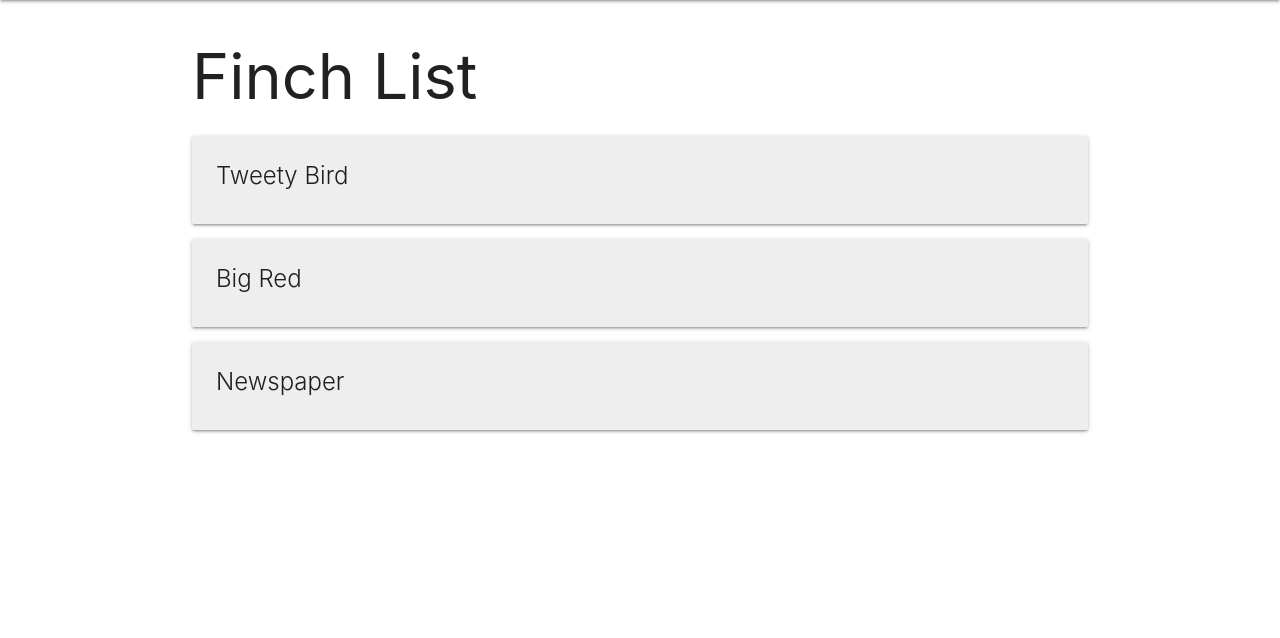
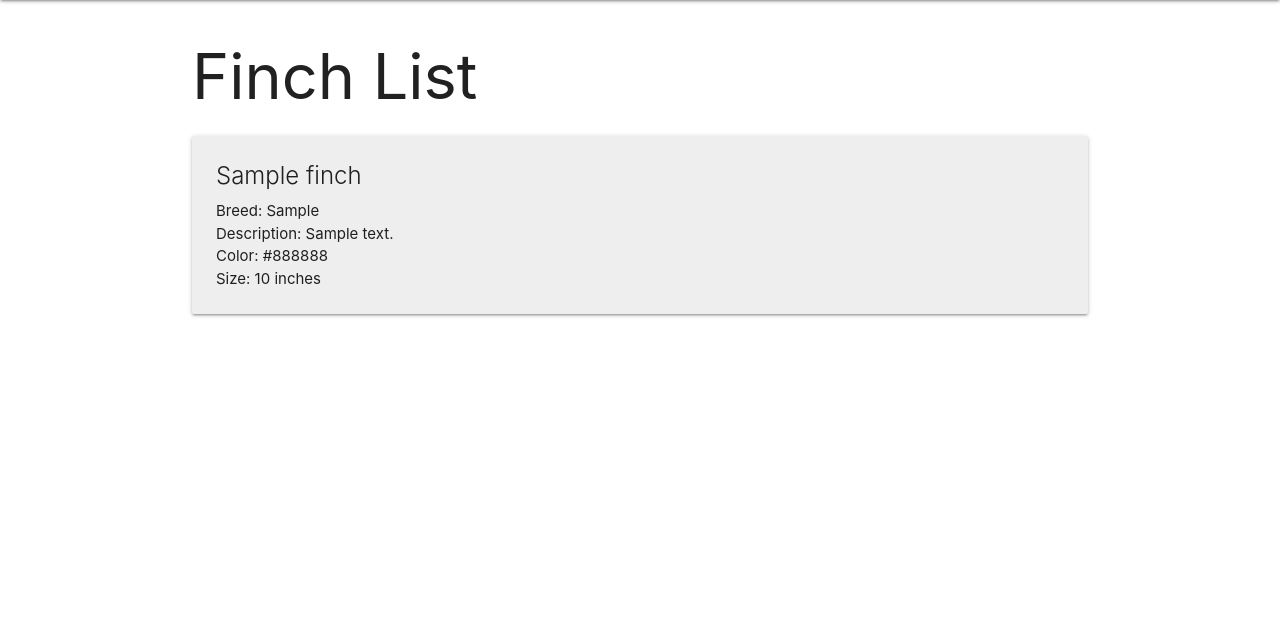
Before and after one commit to BeccaK8/finch-collector, a Django app: page /finches/ in a window 1280 px wide. Shown: the part 64-702 px from the top of the page. Run offline with Django 5.2, Linux system fonts and the light colour scheme; tables that the repository leaves empty hold one stand-in row (values such as "Sample post").

Commit message:
change finch index to pull sorted list from db

```diff
--- a/main_app/templates/finches/index.html
+++ b/main_app/templates/finches/index.html
@@ -7,6 +7,14 @@
         <div class="card grey lighten-3">
             <div class="card-content">
                 <span class="card-title">{{ finch.name }}</span>
+                <p>Breed: {{ finch.breed }}</p>
+                <p>Description: {{ finch.description }}</p>
+                <p>Color: {{ finch.color }}</p>
+                {% if finch.size_inches > 1 %}
+                    <p>Size: {{ finch.size_inches }} inches</p>
+                {% else %}
+                    <p>Size: {{ finch.size_inches }} inch</p>
+                {% endif %}
             </div>
         </div>
     {% endfor %}
--- a/main_app/views.py
+++ b/main_app/views.py
@@ -1,10 +1,6 @@
 from django.shortcuts import render
+from .models import Finch
 
-finches = [
-    { 'name': 'Tweety Bird', 'breed': 'Canary', 'color': 'Yellow' },
-    { 'name': 'Big Red', 'breed': 'Cardinal', 'color': 'Red' },
-    { 'name': 'Newspaper', 'breed': 'Zebra Finch', 'color': 'Black and White' },
-]
 # Create your views here.
 # Render home view - '/'
 def home(request):
@@ -16,6 +12,7 @@ def about(request):
 
 # Render finch index page - '/finches/'
 def finches_index(request):
+    finches = Finch.objects.all().order_by('name')
     return render(request, 'finches/index.html', {
         'finches': finches
     })
```
